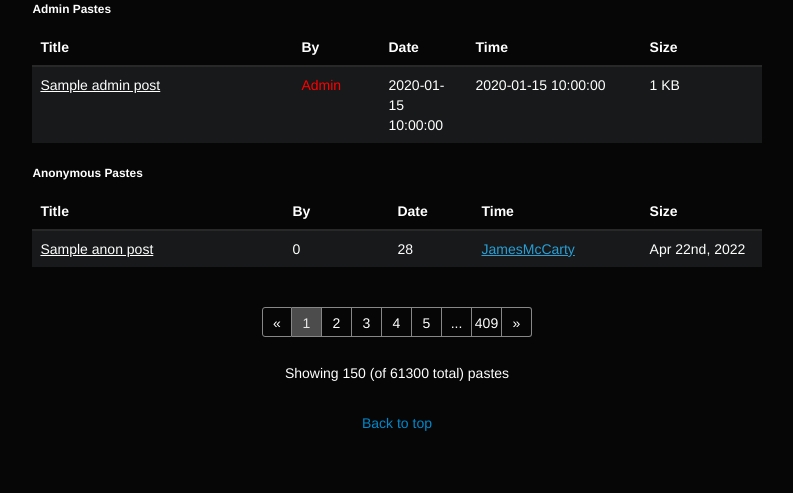
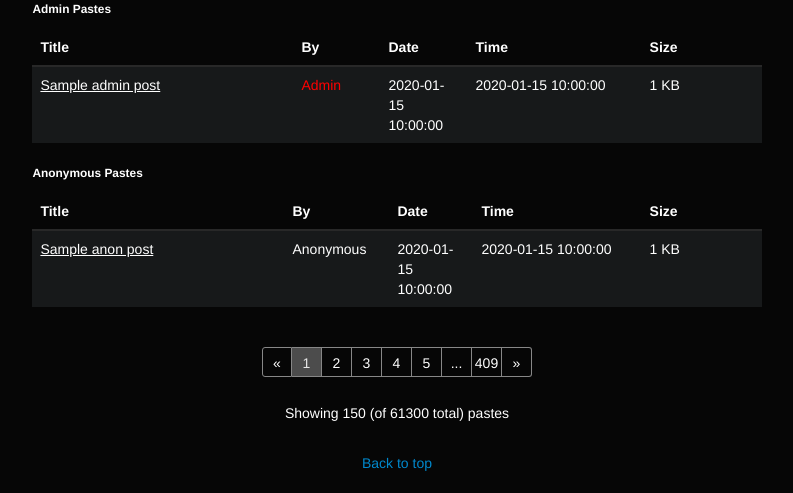
Before and after one commit to hirusha-adi/DoxBin, a Flask app: template templates/index.html in a window 1280 px wide. Shown: the part 683-1176 px from the top of the page, without its empty margins (243-1036 px from the left). Before the commit the page ends 1114 px from the top, so only its background shows below. Run offline with Flask 2, Linux system fonts and the light colour scheme; the template is opened without the code that fills it: most values are stand-ins (such as "Sample title", 1, 10 or a date in 2020); some libraries are stand-ins or nearby versions.

Commit message:
Update index.html

```diff
--- a/templates/index.html
+++ b/templates/index.html
@@ -346,16 +346,17 @@
                             </a>
                         </td>
                         <td style="width: 105px;" class="text-center">
-                            0
+                            Anonymous
                         </td>
                         <td class="text-center">
-                            28
+                            {{ anon_post.creation_date }}
                         </td>
                         <td colspan="2" style="padding-bottom: 0; max-width: 140px;" class="text-center">
-                            <a class="dox-username" title="JamesMcCarty" style="color: #2a9fd6;"
-                                href="/user/JamesMcCarty">JamesMcCarty </a>
+                            {{ anon_post.creation_time }}
                         </td>
-                        <td style="width: 120px" class="text-center r-hide">Apr 22nd, 2022</td>
+                        <td style="width: 120px" class="text-center r-hide">
+                            {{ anon_post.size }} KB
+                        </td>
                     </tr>
                     {% endfor %}
 
```
